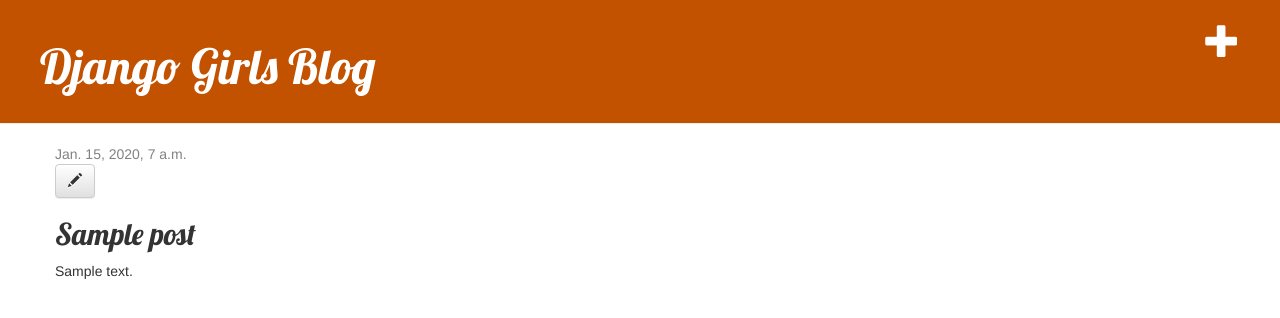
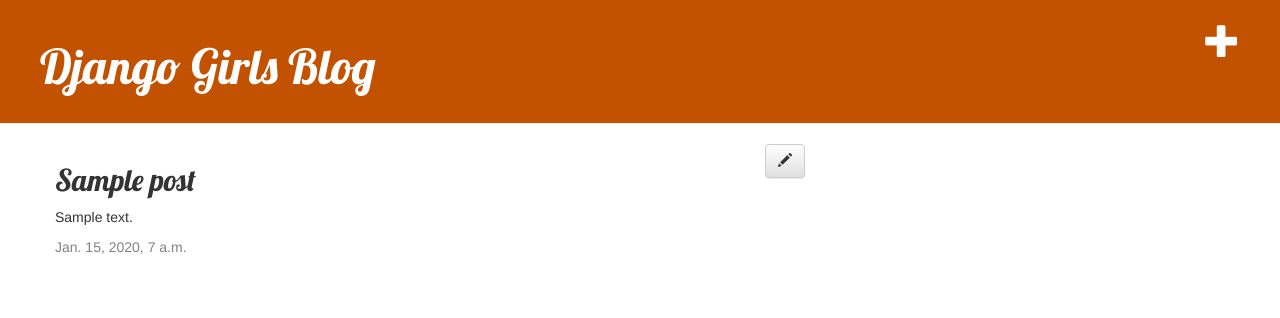
Before and after one commit to daycarol8/djangogirls, a Django app: page /post/1/ in a window 1280 px wide. Shown: the top 318 px of the page. Run offline with Django 3.2, Linux system fonts and the light colour scheme; a user stored in the database is signed in; tables that the repository leaves empty hold one stand-in row (values such as "Sample post"); some libraries are stand-ins or nearby versions.

Commit message:
Botão de editar reorganizado

```diff
--- a/blog/templates/blog/post_detail.htm
+++ b/blog/templates/blog/post_detail.htm
@@ -2,15 +2,15 @@
 
 {% block content %}
     <div class="post">
+        <h2 style="display: inline-block">{{ post.title }}</h2>
+        {% if user.is_authenticated %}
+            <a style="float: right" class="btn btn-default" href="{% url 'post_edit' pk=post.pk %}"><span class="glyphicon glyphicon-pencil"></span></a>
+        {% endif %}
+        <p>{{ post.text|linebreaksbr }}</p>
         {% if post.published_date %}
             <div class="date">
                 {{ post.published_date }}
             </div>
         {% endif %}
-        {% if user.is_authenticated %}
-            <a class="btn btn-default" href="{% url 'post_edit' pk=post.pk %}"><span class="glyphicon glyphicon-pencil"></span></a>
-        {% endif %}
-        <h2>{{ post.title }}</h2>
-        <p>{{ post.text|linebreaksbr }}</p>
     </div>
 {% endblock %}
```
Also changed, not shown: blog/templates/blog/post_list.htm (+5 -2 lines).
